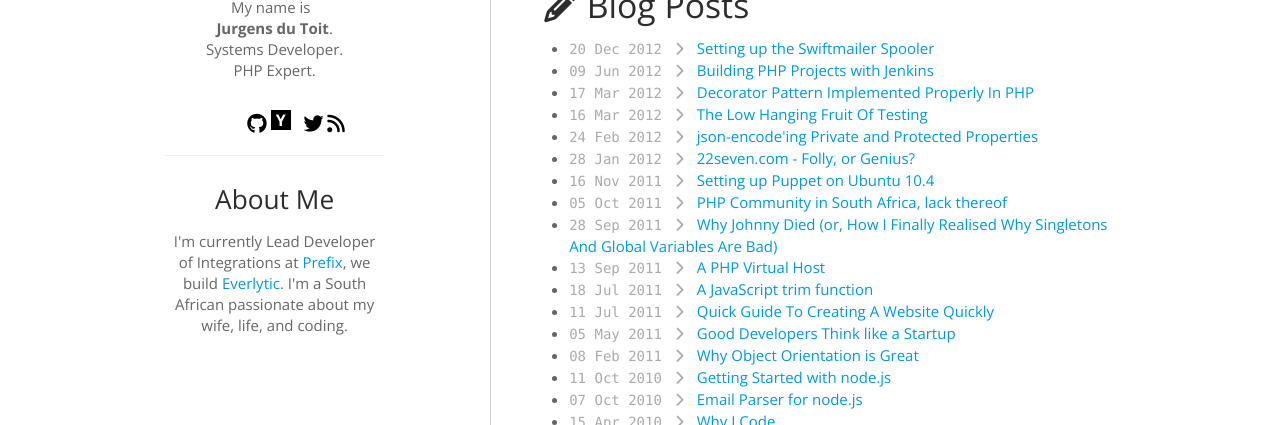
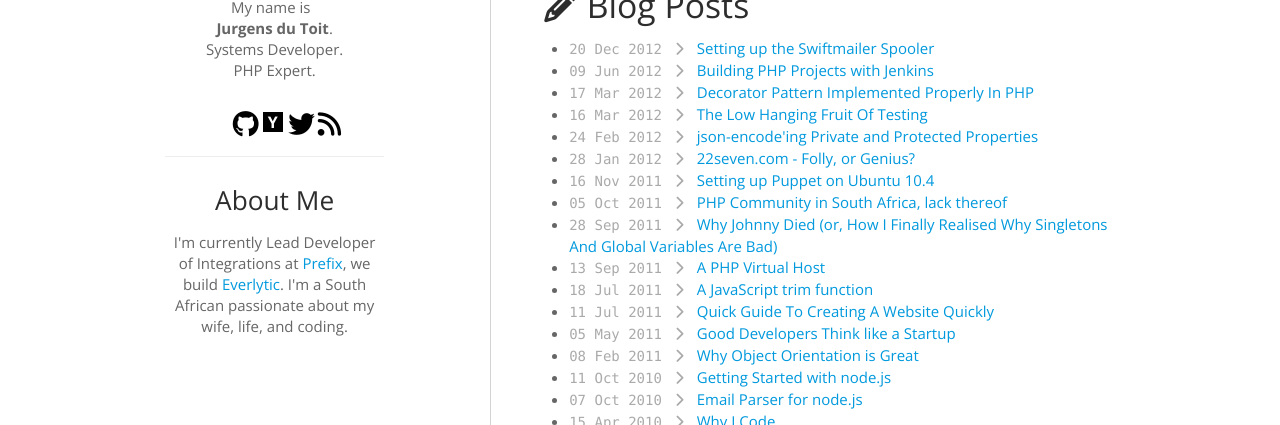
Before and after one commit to jrgns/jrgns.github.com, a Jekyll site: the page built from index.html, in a window 1280 px wide. Shown: the part 266-691 px from the top of the page. Built offline with Jekyll 4.4.1, drawn with Linux system fonts in a browser that asks for light colours; nearby versions of some CDN libraries; library files that are not in the unit come from our copies; comment, search, counter and statistics services are not loaded.

Commit message:
Tweaked social icons

```diff
--- a/css/site.css
+++ b/css/site.css
@@ -1,9 +1,16 @@
+#social {
+  padding: 0;
+  margin: 0;
+}
+
 #social a {
   color: black;
 }
 
 #social li {
   display: inline-block;
+  width: 24px;
+  font-size: 20px;
 }
 
 .footer {
@@ -15,7 +22,7 @@
   background-image: none;
 }
 
-ul.posts span {
+.posts span {
   font-family: 'Lucida Console', 'Andale Mono', monospace;
   color: #aaa;
   padding-right: 5px;
@@ -28,9 +35,7 @@ ul.posts span {
   color: white;
   font-size: 16px;
   height: 20px;
-  width: 20px;
-  text-align: center;
   position: relative;
   bottom: 2px;
-  margin-left: 10px;
+  margin-left: 14px;
 }
```
